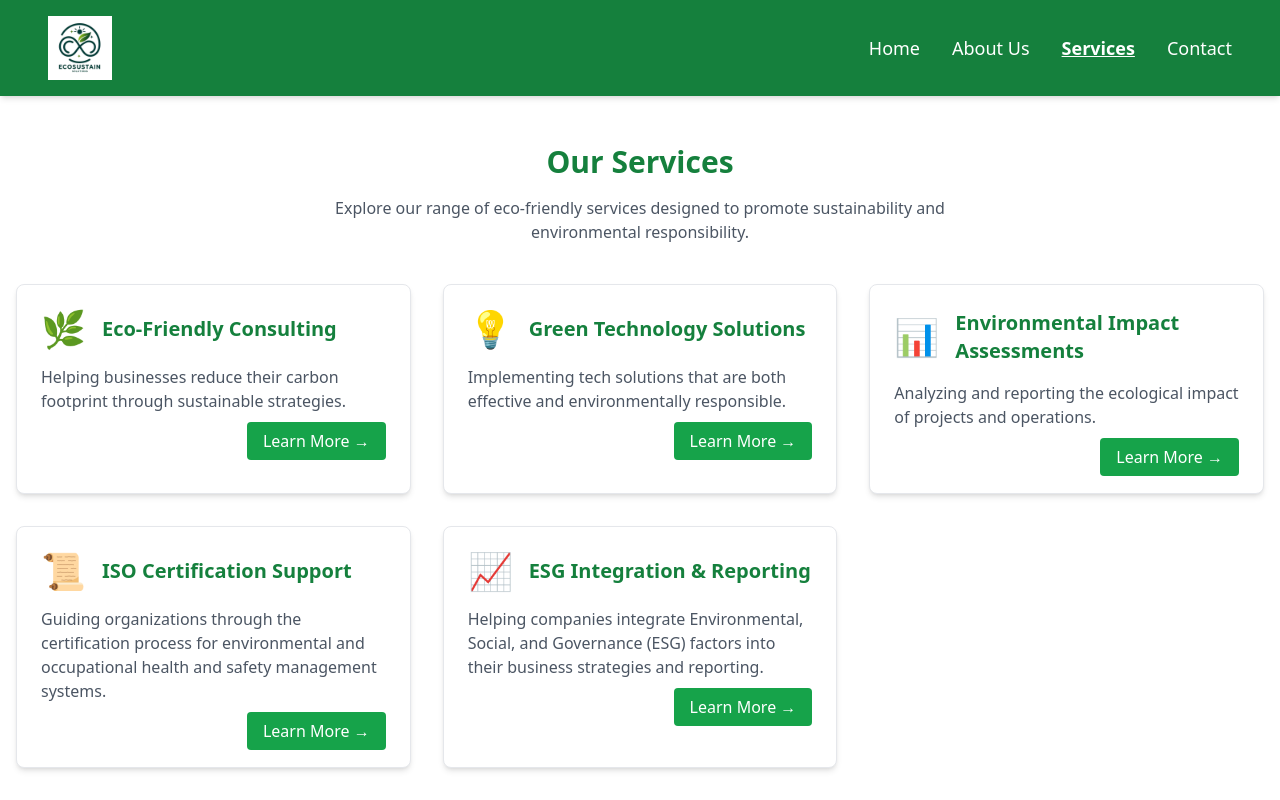
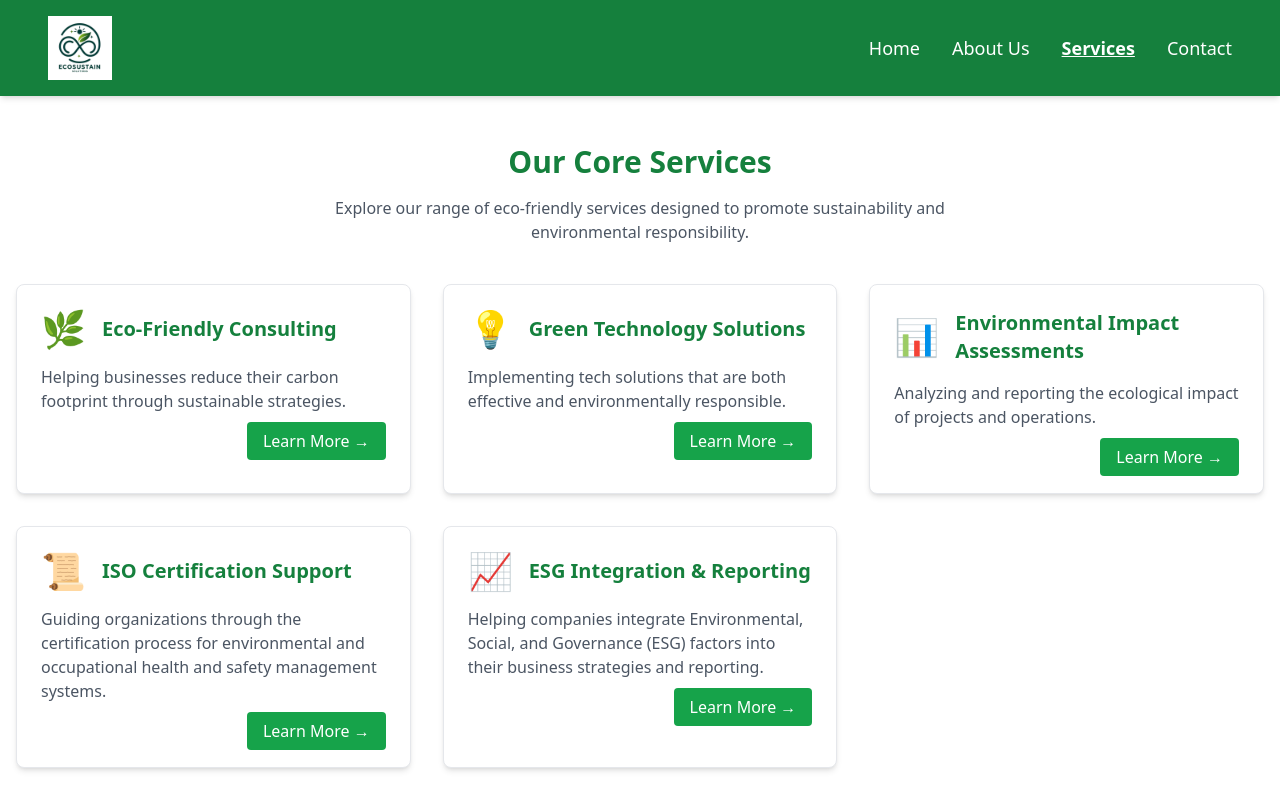
Before and after one commit to Desalegn23/ECOSUSTAIN, a React (Vite) app: page /services in a window 1280 px wide. Shown: the top 800 px of the page. Built offline with nearby package versions, Linux system fonts and the light colour scheme.

Commit message:
update services page

```diff
--- a/src/Pages/Services.jsx
+++ b/src/Pages/Services.jsx
@@ -45,7 +45,7 @@
 function Services() {
   return (
     <div className="container mx-auto px-4 py-12">
-      <h1 className="text-3xl font-bold text-center text-green-700 mb-4">Our Services</h1>
+      <h1 className="text-3xl font-bold text-center text-green-700 mb-4">Our Core Services</h1>
       <p className="text-center text-gray-600 mb-10 max-w-2xl mx-auto">
         Explore our range of eco-friendly services designed to promote sustainability and environmental responsibility.
       </p>
```
